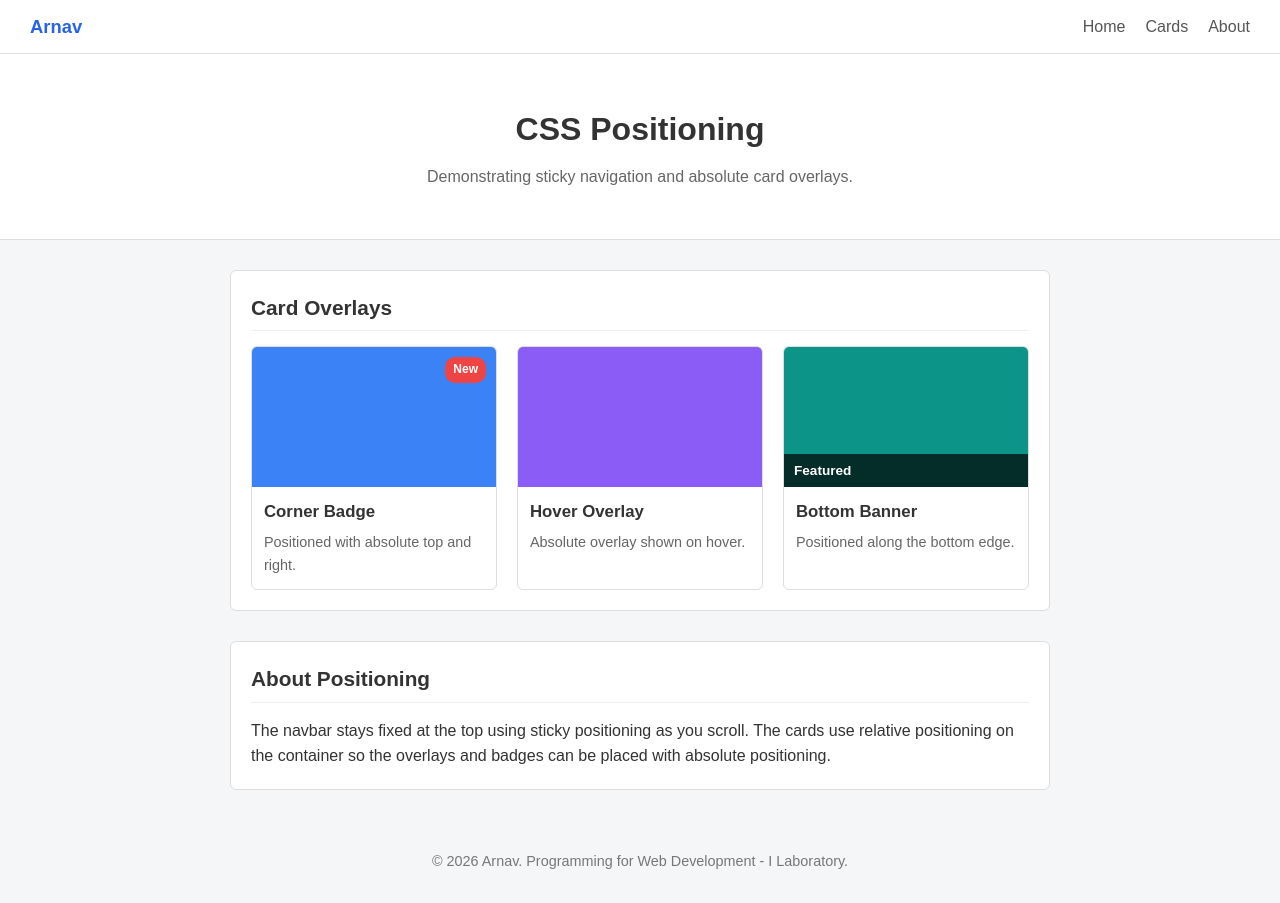
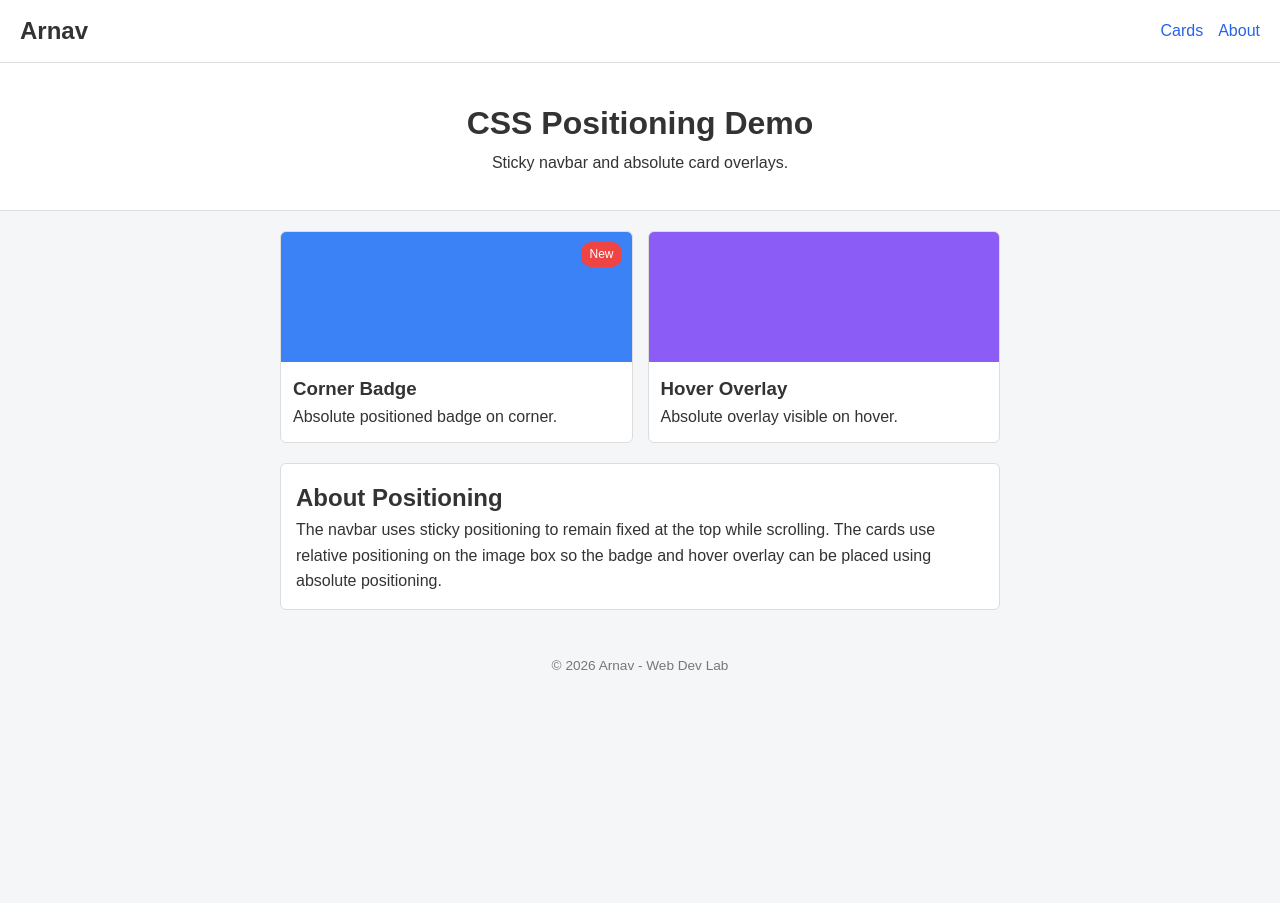
Before and after one commit to XiaoArnav/web-dev-lab, a plain HTML site: page programming-for-web-development-1-laboratory/LAB-1/module-2/P8-sticky-navbar-overlay/index.html in a window 1280 px wide. After the commit the page ends 800 px from the top, so only its background shows below. Drawn offline with Linux system fonts and the light colour scheme.

Commit message:
refactor: streamline problem 8 to simple clean code

```diff
--- a/programming-for-web-development-1-laboratory/LAB-1/module-2/P8-sticky-navbar-overlay/index.html
+++ b/programming-for-web-development-1-laboratory/LAB-1/module-2/P8-sticky-navbar-overlay/index.html
@@ -8,63 +8,49 @@
 </head>
 <body>
   <nav class="navbar">
-    <div class="logo">Arnav</div>
+    <h2>Arnav</h2>
     <ul>
-      <li><a href="#home">Home</a></li>
       <li><a href="#cards">Cards</a></li>
       <li><a href="#about">About</a></li>
     </ul>
   </nav>
 
-  <header id="home" class="hero">
-    <h1>CSS Positioning</h1>
-    <p>Demonstrating sticky navigation and absolute card overlays.</p>
+  <header class="hero">
+    <h1>CSS Positioning Demo</h1>
+    <p>Sticky navbar and absolute card overlays.</p>
   </header>
 
   <main class="container">
-    <section id="cards">
-      <h2>Card Overlays</h2>
-      <div class="grid">
+    <section id="cards" class="cards">
       <div class="card">
-          <div class="card-img bg-1">
+        <div class="card-img blue">
           <span class="badge">New</span>
         </div>
-          <div class="card-body">
+        <div class="card-text">
           <h3>Corner Badge</h3>
-            <p>Positioned with absolute top and right.</p>
+          <p>Absolute positioned badge on corner.</p>
         </div>
       </div>
 
       <div class="card">
-          <div class="card-img bg-2">
-            <div class="overlay">View Details</div>
+        <div class="card-img purple">
+          <div class="overlay">View</div>
         </div>
-          <div class="card-body">
+        <div class="card-text">
           <h3>Hover Overlay</h3>
-            <p>Absolute overlay shown on hover.</p>
-          </div>
-        </div>
-
-        <div class="card">
-          <div class="card-img bg-3">
-            <div class="banner">Featured</div>
-          </div>
-          <div class="card-body">
-            <h3>Bottom Banner</h3>
-            <p>Positioned along the bottom edge.</p>
-          </div>
+          <p>Absolute overlay visible on hover.</p>
         </div>
       </div>
     </section>
 
-    <section id="about">
+    <section id="about" class="about">
       <h2>About Positioning</h2>
-      <p>The navbar stays fixed at the top using sticky positioning as you scroll. The cards use relative positioning on the container so the overlays and badges can be placed with absolute positioning.</p>
+      <p>The navbar uses sticky positioning to remain fixed at the top while scrolling. The cards use relative positioning on the image box so the badge and hover overlay can be placed using absolute positioning.</p>
     </section>
   </main>
 
   <footer>
-    <p>&copy; 2026 Arnav. Programming for Web Development - I Laboratory.</p>
+    <p>&copy; 2026 Arnav - Web Dev Lab</p>
   </footer>
 </body>
 </html>
--- a/programming-for-web-development-1-laboratory/LAB-1/module-2/P8-sticky-navbar-overlay/styles.css
+++ b/programming-for-web-development-1-laboratory/LAB-1/module-2/P8-sticky-navbar-overlay/styles.css
@@ -1,171 +1,55 @@
-* {
-  box-sizing: border-box;
-  margin: 0;
-  padding: 0;
-}
-
-body {
-  font-family: Arial, sans-serif;
-  line-height: 1.6;
-  background-color: #f4f6f8;
-  color: #333;
-}
+* { box-sizing: border-box; margin: 0; padding: 0; }
+body { font-family: Arial, sans-serif; line-height: 1.6; background: #f4f6f8; color: #333; }
 
 .navbar {
   position: sticky;
   top: 0;
-  background-color: #fff;
+  background: #fff;
   border-bottom: 1px solid #ddd;
   display: flex;
   justify-content: space-between;
   align-items: center;
-  padding: 12px 30px;
-  z-index: 100;
+  padding: 12px 20px;
+  z-index: 10;
 }
+.navbar ul { display: flex; list-style: none; gap: 15px; }
+.navbar a { text-decoration: none; color: #2563eb; }
 
-.logo {
-  font-weight: bold;
-  color: #2563eb;
-  font-size: 1.15rem;
-}
+.hero { text-align: center; padding: 35px 15px; background: #fff; border-bottom: 1px solid #ddd; }
 
-.navbar ul {
-  display: flex;
-  list-style: none;
-  gap: 20px;
-}
+.container { max-width: 750px; margin: 20px auto; padding: 0 15px; }
+.cards { display: flex; gap: 15px; margin-bottom: 20px; }
+.card { flex: 1; background: #fff; border: 1px solid #ddd; border-radius: 6px; overflow: hidden; }
 
-.navbar a {
-  text-decoration: none;
-  color: #555;
-}
-
-.navbar a:hover {
-  color: #2563eb;
-}
-
-.hero {
-  text-align: center;
-  padding: 50px 20px;
-  background-color: #fff;
-  border-bottom: 1px solid #ddd;
-  margin-bottom: 30px;
-}
-
-.hero h1 {
-  font-size: 2rem;
-  margin-bottom: 8px;
-}
-
-.hero p {
-  color: #666;
-}
-
-.container {
-  max-width: 850px;
-  margin: 0 auto;
-  padding: 0 15px;
-}
-
-section {
-  background-color: #fff;
-  border: 1px solid #ddd;
-  border-radius: 6px;
-  padding: 20px;
-  margin-bottom: 30px;
-}
-
-section h2 {
-  font-size: 1.3rem;
-  margin-bottom: 15px;
-  border-bottom: 1px solid #eee;
-  padding-bottom: 6px;
-}
-
-.grid {
-  display: flex;
-  gap: 20px;
-  flex-wrap: wrap;
-}
-
-.card {
-  flex: 1;
-  min-width: 220px;
-  border: 1px solid #ddd;
-  border-radius: 6px;
-  overflow: hidden;
-}
-
-.card-img {
-  position: relative;
-  height: 140px;
-}
-
-.bg-1 { background-color: #3b82f6; }
-.bg-2 { background-color: #8b5cf6; }
-.bg-3 { background-color: #0d9488; }
+.card-img { position: relative; height: 130px; }
+.blue { background: #3b82f6; }
+.purple { background: #8b5cf6; }
 
 .badge {
   position: absolute;
   top: 10px;
   right: 10px;
-  background-color: #ef4444;
+  background: #ef4444;
   color: #fff;
   font-size: 0.75rem;
-  font-weight: bold;
   padding: 3px 8px;
   border-radius: 10px;
 }
 
 .overlay {
   position: absolute;
-  top: 0;
-  left: 0;
-  width: 100%;
-  height: 100%;
-  background-color: rgba(0, 0, 0, 0.6);
+  inset: 0;
+  background: rgba(0, 0, 0, 0.6);
   color: #fff;
   display: flex;
   align-items: center;
   justify-content: center;
   font-weight: bold;
   opacity: 0;
-  transition: opacity 0.2s ease;
+  transition: opacity 0.2s;
 }
+.card:hover .overlay { opacity: 1; }
 
-.card:hover .overlay {
-  opacity: 1;
-}
-
-.banner {
-  position: absolute;
-  bottom: 0;
-  left: 0;
-  right: 0;
-  background-color: rgba(0, 0, 0, 0.7);
-  color: #fff;
-  padding: 6px 10px;
-  font-size: 0.85rem;
-  font-weight: bold;
-}
-
-.card-body {
-  padding: 12px;
-}
-
-.card-body h3 {
-  font-size: 1.05rem;
-  margin-bottom: 5px;
-}
-
-.card-body p {
-  font-size: 0.9rem;
-  color: #666;
-}
-
-footer {
-  text-align: center;
-  padding: 30px;
-  color: #777;
-  font-size: 0.9rem;
-}
+.card-text { padding: 12px; }
+.about { background: #fff; border: 1px solid #ddd; border-radius: 6px; padding: 15px; margin-bottom: 30px; }
+footer { text-align: center; padding: 15px; color: #777; font-size: 0.85rem; }
```
Also changed, not shown: 1 other file. Lines whose indentation alone changed are shown as unchanged.
